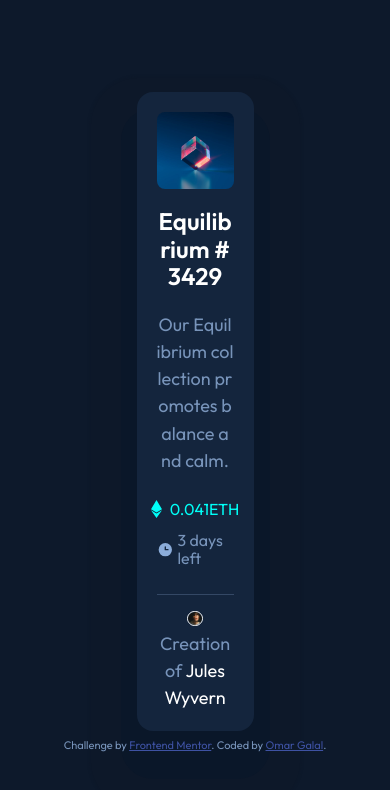
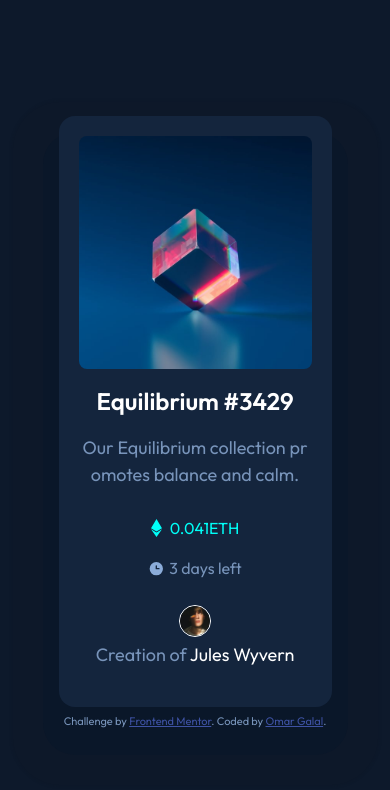
Before and after one commit to omar-jalal/NFT-preview-card-component, a plain HTML site: page index.html in a window 390 px wide. Drawn offline with Linux system fonts and the light colour scheme.

Commit message:
Adjusted The Media Queries

```diff
--- a/css/style.css
+++ b/css/style.css
@@ -84,6 +84,8 @@ hr {
 .container {
     margin: 1.25rem;
     position: relative;
+    flex-direction: column;
+    align-items: center;
 }
 
 .card {
@@ -170,8 +172,8 @@ hr {
 
 @media(min-width: 23.4375rem) {
     .card {
-        max-height: 90%;
-        max-width: 30%;
+        min-height: 70%;
+        max-width: 70%;
     }
 
     .flex--dir {
@@ -182,12 +184,18 @@ hr {
         text-align: center;
     }
 
+    .product-pic {
+        width: 100%;
+        align-self: center;
+    }
+
     .info {
         height: 5rem;
         width: 100%;
         justify-content: space-around;
         align-items: center;
         margin: 1.25rem 0;
+        margin-bottom: 0;
     }
 
     .info .cost {
@@ -212,6 +220,10 @@ hr {
         margin-right: 0.25rem;
     }
 
+    .creator {
+        margin-top: 0;
+    }
+
     .creator p {
         margin: 0;
         margin-top: 0.5rem;
@@ -219,7 +231,7 @@ hr {
     }
 
     .creator picture {
-        max-width: 20%;
+        max-width: 2rem;
         margin: 0;
         padding: 0;
     }
@@ -227,10 +239,12 @@ hr {
 
     h2 {
         word-break: break-all;
+        margin-bottom: 0;
     }
 
     p {
         word-break: break-all;
+        margin-bottom: 0;
     }
 }
 
--- a/index.html
+++ b/index.html
@@ -19,7 +19,7 @@
 </head>
 <body>
     <div class="card">
-        <div class="container">
+        <div class="container flex">
             <picture class="product-pic">
                 <img src="images/image-equilibrium.jpg" alt="card"/>
                 <div class="overlay">
```
